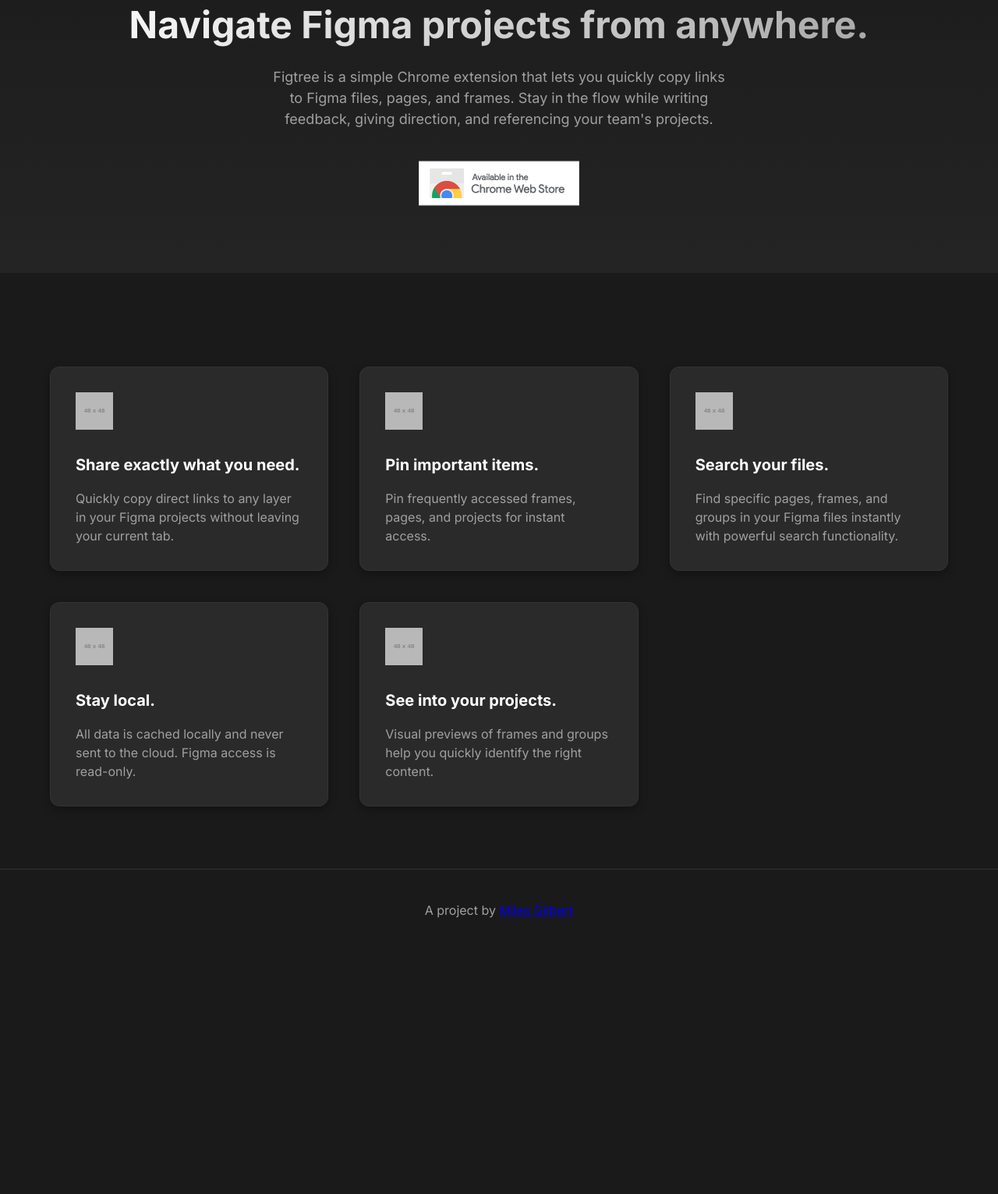
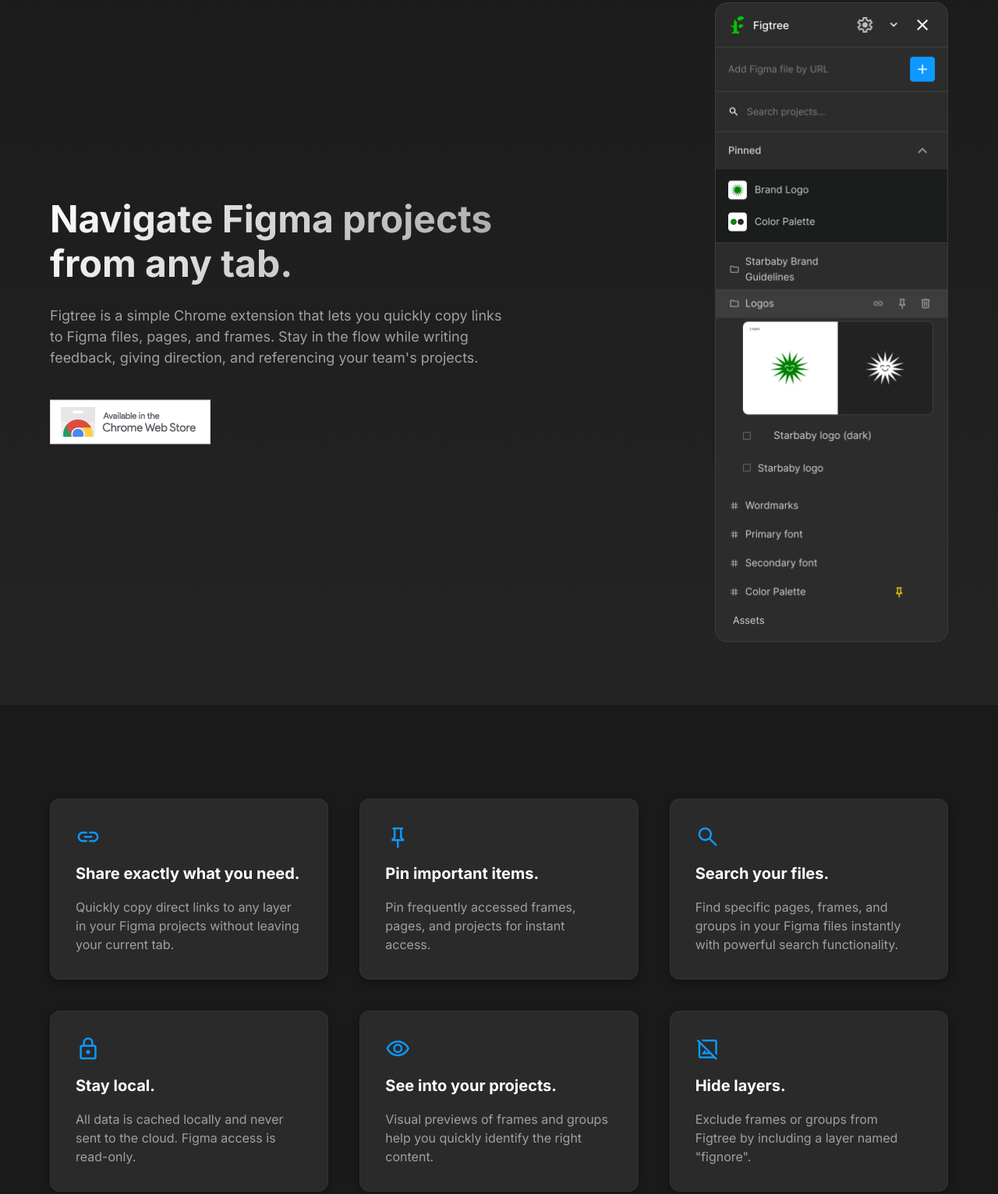
Before and after one commit to brainnews/figtree, a plain HTML site: page index.html in a window 1280 px wide. Shown: the part 157-1688 px from the top of the page at 78% size. Before the commit the page ends 1376 px from the top, so only its background shows below. Drawn offline with nearby package versions, Linux system fonts and the light colour scheme; placeholder pictures from the web are drawn by us.

Commit message:
edit home page

```diff
--- a/index.html
+++ b/index.html
@@ -5,6 +5,7 @@
     <meta name="viewport" content="width=device-width, initial-scale=1.0">
     <title>Figtree - Your Figma Project Navigator</title>
     <link href="https://fonts.googleapis.com/css2?family=Inter:wght@400;500;600;700&display=swap" rel="stylesheet">
+    <link rel="stylesheet" href="https://fonts.googleapis.com/css2?family=Material+Symbols+Outlined:opsz,wght,FILL,GRAD@20..48,100..700,0..1,-50..200" />
     <style>
         :root {
             --primary: #0D99FF;
@@ -31,7 +32,12 @@
             color: var(--text);
             background: var(--background);
         }
-
+        a {
+            color: var(--primary);
+        }
+        a:hover {
+            color: var(--primary-dark);
+        }
         .container {
             max-width: 1200px;
             margin: 0 auto;
@@ -93,7 +99,6 @@
 
         .hero {
             padding: 160px 0 80px;
-            text-align: center;
             background: linear-gradient(180deg, var(--background) 0%, var(--background-alt) 100%);
         }
 
@@ -111,7 +116,7 @@
             font-size: 18px;
             color: var(--text-light);
             max-width: 600px;
-            margin: 0 auto 40px;
+            margin-bottom: 40px;
         }
 
         .cta-button {
@@ -223,12 +228,17 @@
     </header>
 
     <section class="hero">
-        <div class="container">
-            <h1>Navigate Figma projects from anywhere.</h1>
-            <p>Figtree is a simple Chrome extension that lets you quickly copy links to Figma files, pages, and frames. Stay in the flow while writing feedback, giving direction, and referencing your team's projects.</p>
-            <a href="#" class="cta-button">
-                <img src="images/chrome-web-store-badge.png" alt="Add to Chrome">
-            </a>
+        <div class="container" style="display: flex; align-items: center; justify-content: space-between; gap: 48px;">
+            <div>
+                <h1 style="max-width: 600px;">Navigate Figma projects from any tab.</h1>
+                <p>Figtree is a simple Chrome extension that lets you quickly copy links to Figma files, pages, and frames. Stay in the flow while writing feedback, giving direction, and referencing your team's projects.</p>
+                <a href="#" class="cta-button">
+                    <img src="images/chrome-web-store-badge.png" alt="Add to Chrome">
+                </a>
+            </div>
+            <div>
+                <img src="figtree-hero-image.png" alt="Figtree interface preview" style="width: 300px; display: block;">
+            </div>
         </div>
     </section>
 
@@ -236,29 +246,34 @@
         <div class="container">
             <div class="features-grid">
                 <div class="feature">
-                    <img src="https://placehold.co/48x48/0D99FF/FFFFFF?text=📁" alt="Project Management">
+                    <span class="material-symbols-outlined" style="color: var(--primary); font-size: 32px; margin-bottom: 16px;">link</span>
                     <h3>Share exactly what you need.</h3>
                     <p>Quickly copy direct links to any layer in your Figma projects without leaving your current tab.</p>
                 </div>
                 <div class="feature">
-                    <img src="https://placehold.co/48x48/0D99FF/FFFFFF?text=📌" alt="Pin Important Items">
+                    <span class="material-symbols-outlined" style="color: var(--primary); font-size: 32px; margin-bottom: 16px;">keep</span>
                     <h3>Pin important items.</h3>
                     <p>Pin frequently accessed frames, pages, and projects for instant access.</p>
                 </div>
                 <div class="feature">
-                    <img src="https://placehold.co/48x48/0D99FF/FFFFFF?text=🔍" alt="Smart Search">
+                    <span class="material-symbols-outlined" style="color: var(--primary); font-size: 32px; margin-bottom: 16px;">search</span>
                     <h3>Search your files.</h3>
                     <p>Find specific pages, frames, and groups in your Figma files instantly with powerful search functionality.</p>
                 </div>
                 <div class="feature">
-                    <img src="https://placehold.co/48x48/0D99FF/FFFFFF?text=🔗" alt="Frame Previews">
+                    <span class="material-symbols-outlined" style="color: var(--primary); font-size: 32px; margin-bottom: 16px;">lock</span>
                     <h3>Stay local.</h3>
                     <p>All data is cached locally and never sent to the cloud. Figma access is read-only.</p>
                 </div>
                 <div class="feature">
-                    <img src="https://placehold.co/48x48/0D99FF/FFFFFF?text=🖼️" alt="Frame Previews">
+                    <span class="material-symbols-outlined" style="color: var(--primary); font-size: 32px; margin-bottom: 16px;">visibility</span>
                     <h3>See into your projects.</h3>
                     <p>Visual previews of frames and groups help you quickly identify the right content.</p>
+                </div>
+                <div class="feature">
+                    <span class="material-symbols-outlined" style="color: var(--primary); font-size: 32px; margin-bottom: 16px;">hide_image</span>
+                    <h3>Hide layers.</h3>
+                    <p>Exclude frames or groups from Figtree by including a layer named "fignore".</p>
                 </div>
             </div>
         </div>
```
Also changed, not shown: content.js (+9 -2 lines), figtree-hero-image.png (added).
